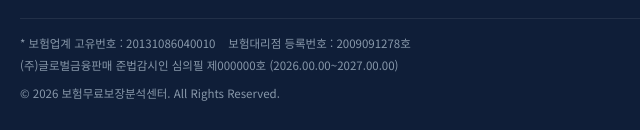
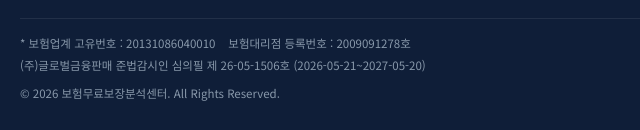
Before and after one commit to homjts-beep/golden, a plain HTML site: page index.html in a window 1280 px wide. Shown: the part 2880-3010 px from the top of the page, 70-710 px from the left. Drawn offline with Linux system fonts and the light colour scheme.

Commit message:
Add files via upload

```diff
--- a/index.html
+++ b/index.html
@@ -767,7 +767,7 @@ footer { background: #0f1e38; color: #8898aa; padding: 36px 20px 28px; margin-to
     </div>
     <div class="footer-bottom">
       <p>* 보험업계 고유번호 : 20131086040010 &nbsp;&nbsp; 보험대리점 등록번호 : 2009091278호</p>
-      <p>(주)글로벌금융판매 준법감시인 심의필 제000000호 (2026.00.00~2027.00.00)</p>
+      <p>(주)글로벌금융판매 준법감시인 심의필 제 26-05-1506호 (2026-05-21~2027-05-20)</p>
       <p style="margin-top:6px;">© 2026 보험무료보장분석센터. All Rights Reserved.</p>
     </div>
   </div>
```
